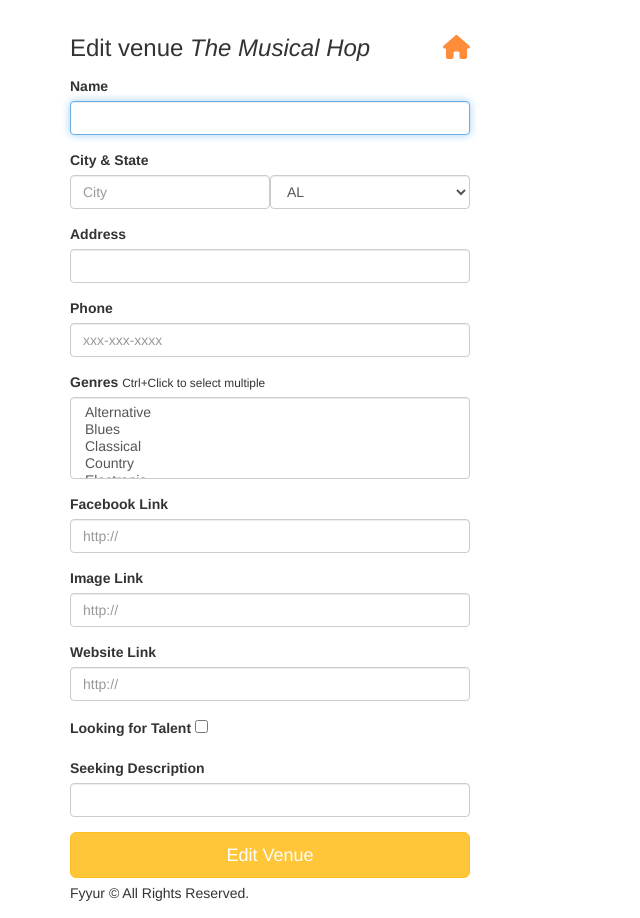
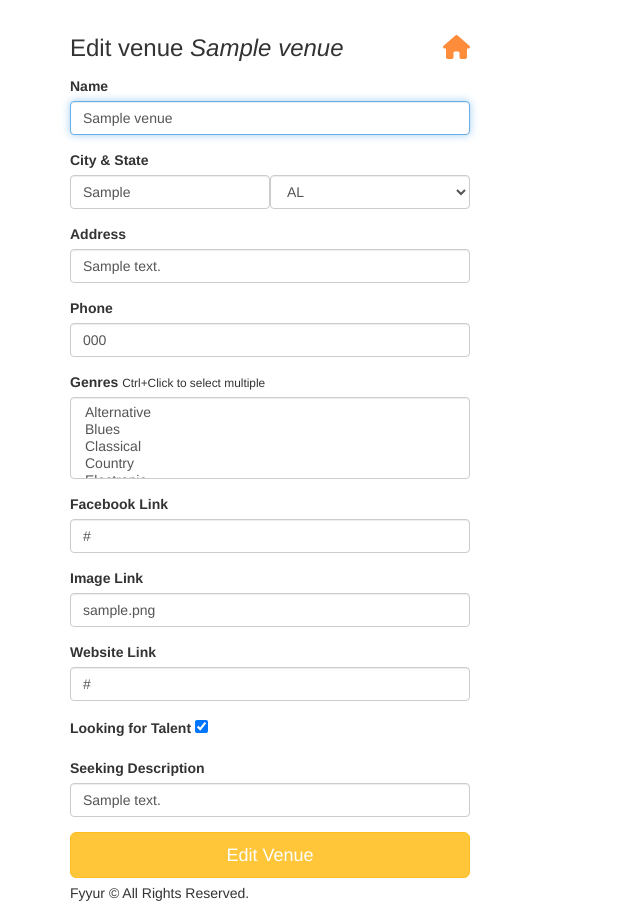
Before and after one commit to tasawar-hussain/fyyur, a Flask app: page /venues/1/edit in a window 1280 px wide. Shown: the part 60-978 px from the top of the page, without its empty margins (0-640 px from the left). Run offline with Flask 2, Linux system fonts and the light colour scheme; tables that the repository leaves empty hold one stand-in row (values such as "Sample post"); some libraries are stand-ins or nearby versions.

Commit message:
Implement venue detail and edit

```diff
--- a/app.py
+++ b/app.py
@@ -8,7 +8,7 @@ from logging import FileHandler, Formatter
 
 import babel
 import dateutil.parser
-from flask import (Flask, Response, flash, redirect, render_template, request,
+from flask import (abort, Flask, Response, flash, redirect, render_template, request,
                    url_for)
 from flask_migrate import Migrate
 from flask_moment import Moment
@@ -46,6 +46,9 @@ class Venue(db.Model):
     website_link = db.Column(db.String(120))
     seeking_talent = db.Column(db.Boolean(), default=False)
     seeking_description = db.Column(db.Text())
+
+    def __repr__(self):
+        return f'<Venue ID: {self.id}, name: {self.name}, city: {self.city}>'
 
 
 class Artist(db.Model):
@@ -144,86 +147,36 @@ def search_venues():
 def show_venue(venue_id):
     # shows the venue page with the given venue_id
     # TODO: replace with real venue data from the venues table, using venue_id
-    data1 = {
-        "id": 1,
-        "name": "The Musical Hop",
-        "genres": ["Jazz", "Reggae", "Swing", "Classical", "Folk"],
-        "address": "1015 Folsom Street",
-        "city": "San Francisco",
-        "state": "CA",
-        "phone": "123-123-1234",
-        "website": "https://www.themusicalhop.com",
-        "facebook_link": "https://www.facebook.com/TheMusicalHop",
-        "seeking_talent": True,
-        "seeking_description": "We are on the lookout for a local artist to play every two weeks. Please call us.",
-        "image_link": "https://images.unsplash.com/photo-1543900694-133f37abaaa5?ixlib=rb-1.2.1&ixid=eyJhcHBfaWQiOjEyMDd9&auto=format&fit=crop&w=400&q=60",
-        "past_shows": [{
-            "artist_id": 4,
-            "artist_name": "Guns N Petals",
-            "artist_image_link": "https://images.unsplash.com/photo-1549213783-8284d0336c4f?ixlib=rb-1.2.1&ixid=eyJhcHBfaWQiOjEyMDd9&auto=format&fit=crop&w=300&q=80",
-            "start_time": "2019-05-21T21:30:00.000Z"
-        }],
-        "upcoming_shows": [],
-        "past_shows_count": 1,
-        "upcoming_shows_count": 0,
-    }
-    data2 = {
-        "id": 2,
-        "name": "The Dueling Pianos Bar",
-        "genres": ["Classical", "R&B", "Hip-Hop"],
-        "address": "335 Delancey Street",
-        "city": "New York",
-        "state": "NY",
-        "phone": "914-003-1132",
-        "website": "https://www.theduelingpianos.com",
-        "facebook_link": "https://www.facebook.com/theduelingpianos",
-        "seeking_talent": False,
-        "image_link": "https://images.unsplash.com/photo-1497032205916-ac775f0649ae?ixlib=rb-1.2.1&ixid=eyJhcHBfaWQiOjEyMDd9&auto=format&fit=crop&w=750&q=80",
-        "past_shows": [],
-        "upcoming_shows": [],
-        "past_shows_count": 0,
-        "upcoming_shows_count": 0,
-    }
-    data3 = {
-        "id": 3,
-        "name": "Park Square Live Music & Coffee",
-        "genres": ["Rock n Roll", "Jazz", "Classical", "Folk"],
-        "address": "34 Whiskey Moore Ave",
-        "city": "San Francisco",
-        "state": "CA",
-        "phone": "415-000-1234",
-        "website": "https://www.parksquarelivemusicandcoffee.com",
-        "facebook_link": "https://www.facebook.com/ParkSquareLiveMusicAndCoffee",
-        "seeking_talent": False,
-        "image_link": "https://images.unsplash.com/photo-1485686531765-ba63b07845a7?ixlib=rb-1.2.1&ixid=eyJhcHBfaWQiOjEyMDd9&auto=format&fit=crop&w=747&q=80",
-        "past_shows": [{
-            "artist_id": 5,
-            "artist_name": "Matt Quevedo",
-            "artist_image_link": "https://images.unsplash.com/photo-1495223153807-b916f75de8c5?ixlib=rb-1.2.1&ixid=eyJhcHBfaWQiOjEyMDd9&auto=format&fit=crop&w=334&q=80",
-            "start_time": "2019-06-15T23:00:00.000Z"
-        }],
-        "upcoming_shows": [{
-            "artist_id": 6,
-            "artist_name": "The Wild Sax Band",
-            "artist_image_link": "https://images.unsplash.com/photo-1558369981-f9ca78462e61?ixlib=rb-1.2.1&ixid=eyJhcHBfaWQiOjEyMDd9&auto=format&fit=crop&w=794&q=80",
-            "start_time": "2035-04-01T20:00:00.000Z"
-        }, {
-            "artist_id": 6,
-            "artist_name": "The Wild Sax Band",
-            "artist_image_link": "https://images.unsplash.com/photo-1558369981-f9ca78462e61?ixlib=rb-1.2.1&ixid=eyJhcHBfaWQiOjEyMDd9&auto=format&fit=crop&w=794&q=80",
-            "start_time": "2035-04-08T20:00:00.000Z"
-        }, {
-            "artist_id": 6,
-            "artist_name": "The Wild Sax Band",
-            "artist_image_link": "https://images.unsplash.com/photo-1558369981-f9ca78462e61?ixlib=rb-1.2.1&ixid=eyJhcHBfaWQiOjEyMDd9&auto=format&fit=crop&w=794&q=80",
-            "start_time": "2035-04-15T20:00:00.000Z"
-        }],
-        "past_shows_count": 1,
-        "upcoming_shows_count": 1,
-    }
-    data = list(filter(lambda d: d['id'] ==
-                venue_id, [data1, data2, data3]))[0]
-    return render_template('pages/show_venue.html', venue=data)
+
+    # TODO: Add extra stats
+    # data3 = {
+    #     "past_shows": [{
+    #         "artist_id": 5,
+    #         "artist_name": "Matt Quevedo",
+    #         "artist_image_link": "https://images.unsplash.com/photo-1495223153807-b916f75de8c5?ixlib=rb-1.2.1&ixid=eyJhcHBfaWQiOjEyMDd9&auto=format&fit=crop&w=334&q=80",
+    #         "start_time": "2019-06-15T23:00:00.000Z"
+    #     }],
+    #     "upcoming_shows": [{
+    #         "artist_id": 6,
+    #         "artist_name": "The Wild Sax Band",
+    #         "artist_image_link": "https://images.unsplash.com/photo-1558369981-f9ca78462e61?ixlib=rb-1.2.1&ixid=eyJhcHBfaWQiOjEyMDd9&auto=format&fit=crop&w=794&q=80",
+    #         "start_time": "2035-04-01T20:00:00.000Z"
+    #     }],
+    #     "past_shows_count": 1,
+    #     "upcoming_shows_count": 1,
+    # }
+
+    data = Venue.query.filter_by(id=venue_id).first()
+    if not data:
+        abort(404)
+
+    venue = data.__dict__
+    venue["past_shows_count"] = 1
+    venue["upcoming_shows_count"] = 1
+    venue["past_shows"] = []
+    venue["upcoming_shows"] = []
+
+    return render_template('pages/show_venue.html', venue=venue)
 
 #  Create Venue
 #  ----------------------------------------------------------------
@@ -263,7 +216,9 @@ def create_venue_submission():
 @app.route('/venues/<venue_id>', methods=['POST'])
 def delete_venue(venue_id):
     try:
-        venue = Venue.query.get(venue_id)
+        venue = Venue.query.filter_by(id=venue_id).first()
+        if not venue:
+            abort(404)
         db.session.delete(venue)
         db.session.commit()
         flash(f"Venue ({venue.name}) deleted successfully ")
@@ -282,29 +237,42 @@ def delete_venue(venue_id):
 #  ----------------------------------------------------------------
 @app.route('/venues/<int:venue_id>/edit', methods=['GET'])
 def edit_venue(venue_id):
-    form = VenueForm()
-    venue = {
-        "id": 1,
-        "name": "The Musical Hop",
-        "genres": ["Jazz", "Reggae", "Swing", "Classical", "Folk"],
-        "address": "1015 Folsom Street",
-        "city": "San Francisco",
-        "state": "CA",
-        "phone": "123-123-1234",
-        "website": "https://www.themusicalhop.com",
-        "facebook_link": "https://www.facebook.com/TheMusicalHop",
-        "seeking_talent": True,
-        "seeking_description": "We are on the lookout for a local artist to play every two weeks. Please call us.",
-        "image_link": "https://images.unsplash.com/photo-1543900694-133f37abaaa5?ixlib=rb-1.2.1&ixid=eyJhcHBfaWQiOjEyMDd9&auto=format&fit=crop&w=400&q=60"
-    }
-    # TODO: populate form with values from venue with ID <venue_id>
-    return render_template('forms/edit_venue.html', form=form, venue=venue)
+    try:
+        venue = Venue.query.filter_by(id=venue_id).first()
+        if not venue:
+            abort(404)
+        form = VenueForm(obj=venue)
+        return render_template('forms/edit_venue.html', form=form, venue=venue)
+    except():
+        flash(f"Venue ({venue.id}) failed to fetch")
+    return None
 
 
 @app.route('/venues/<int:venue_id>/edit', methods=['POST'])
 def edit_venue_submission(venue_id):
-    # TODO: take values from the form submitted, and update existing
-    # venue record with ID <venue_id> using the new attributes
+    form = VenueForm(request.form)
+    try:
+        if form.validate():
+            form_data = form.data
+            del form_data['csrf_token']
+            venue = Venue.query.filter_by(id=venue_id)
+            if not venue:
+                abort(404)
+            venue.update(form_data)
+
+            db.session.commit()
+            flash("Venue successfully updated!")
+        else:
+            print("errors: ", form.errors)
+            flash("Form validation failed .Venue could not be created")
+            return render_template('forms/new_venue.html', form=form)
+    except():
+        db.session.rollback()
+        print(sys.exc_info())
+        flash('An error occurred. Venue could not be created.')
+        return render_template('forms/new_venue.html', form=form)
+    finally:
+        db.session.close()
     return redirect(url_for('show_venue', venue_id=venue_id))
 
 #  Artists
--- a/templates/forms/edit_venue.html
+++ b/templates/forms/edit_venue.html
@@ -3,6 +3,7 @@
 {% block content %}
   <div class="form-wrapper">
     <form class="form" method="post" action="/venues/{{venue.id}}/edit">
+     {{ form.csrf_token }}
       <h3 class="form-heading">Edit venue <em>{{ venue.name }}</em> <a href="{{ url_for('index') }}" title="Back to homepage"><i class="fa fa-home pull-right"></i></a></h3>
       <div class="form-group">
         <label for="name">Name</label>
```
Lines whose indentation alone changed are shown as unchanged.
